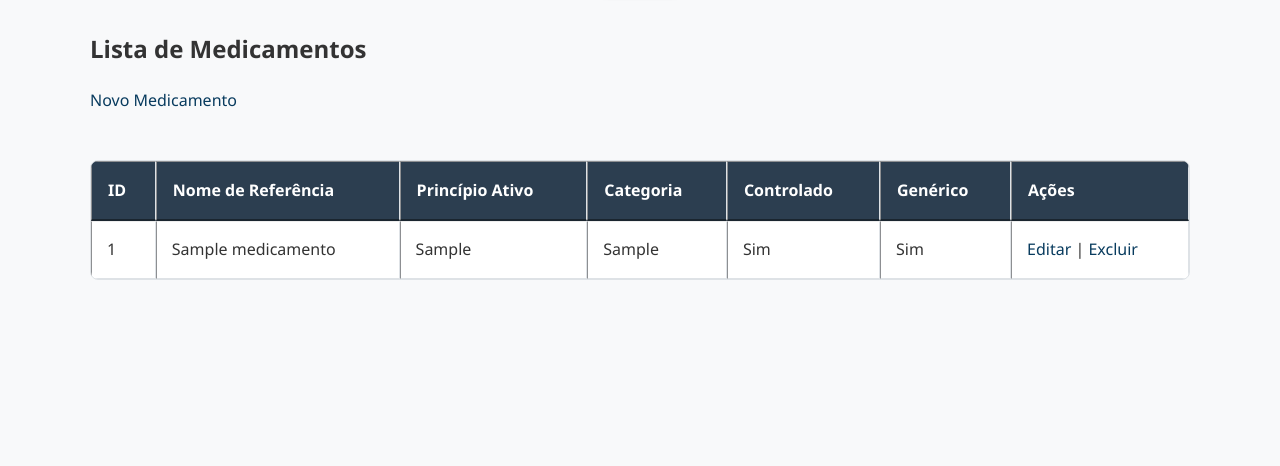
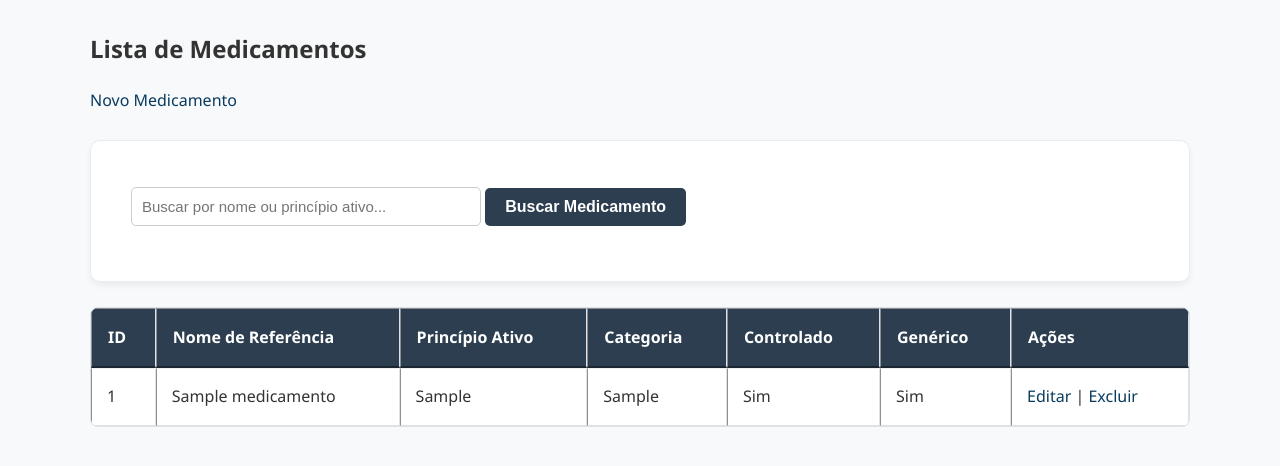
Before and after one commit to anleaes/2026-1-SDM-Segunda-Noite-ZS-02, a Django app: page /medicamento/list/ in a window 1280 px wide. Shown: the part 266-732 px from the top of the page. Run offline with Django 5.2, Linux system fonts and the light colour scheme; tables that the repository leaves empty hold one stand-in row (values such as "Sample post").

Commit message:
formulario de busca na listagem de medicamentos

```diff
--- a/prontuarioapp/templates/medicamento/list_medicamento.html
+++ b/prontuarioapp/templates/medicamento/list_medicamento.html
@@ -7,6 +7,16 @@
 <a href="{% url 'medicamento:add_medicamento' %}">Novo Medicamento</a>
 
 <br><br>
+
+<div style="margin-bottom: 25px;">
+    <form action="{% url 'medicamento:search_medicamento' %}" method="GET">
+        <input name="query" type="text" placeholder="Buscar por nome ou princípio ativo..."
+               style="padding: 10px; width: 350px; border-radius: 5px; border: 1px solid #ccc;">
+        <button type="submit" style="padding: 10px 20px; background-color: #2c3e50; color: white; border: none; border-radius: 5px; cursor: pointer;">
+            Buscar Medicamento
+        </button>
+    </form>
+</div>
 
 <table border="1">
     <thead>
```
